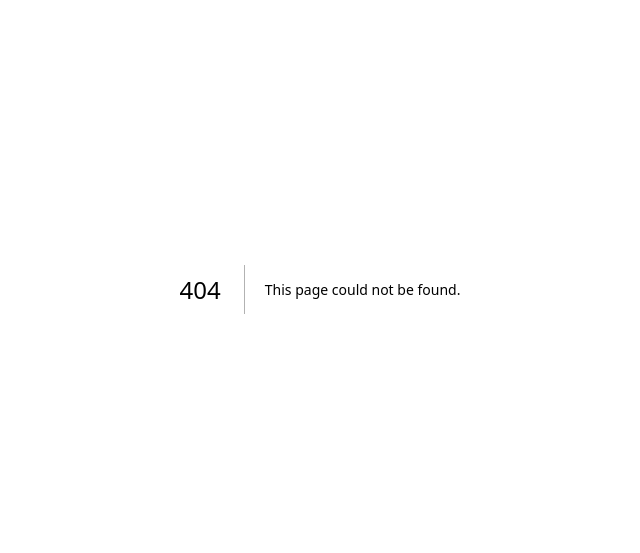
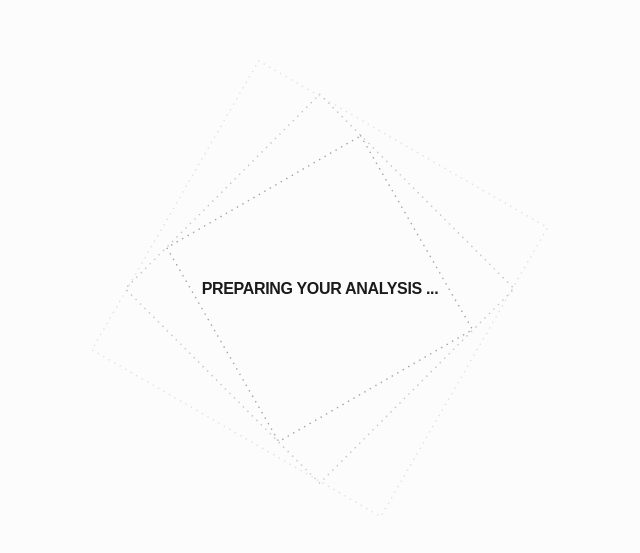
Before and after one commit to reaaland/skinstric-internship, a Next.js app: page /preparing in a window 1280 px wide. Before the commit this address had no page. Shown: the part 111-664 px from the top of the page, without its empty margins (320-960 px from the left). Built offline with nearby package versions, Linux system fonts and the light colour scheme.

Commit message:
Build preparing analysis screen

```diff
--- /dev/null
+++ b/src/app/preparing/page.tsx
@@ -0,0 +1,20 @@
+import Image from "next/image";
+
+export default function PreparingPage() {
+  return (
+    <main className="relative min-h-screen overflow-hidden bg-[#FCFCFC] text-[#1A1B1C]">
+      <Image
+        src="/assets/preparing-rombuses.svg"
+        alt=""
+        width={740}
+        height={740}
+        aria-hidden="true"
+        className="pointer-events-none absolute left-1/2 top-1/2 size-[min(72.3vh,90vw,740px)] -translate-x-1/2 -translate-y-1/2 object-contain"
+        />
+
+      <p className="absolute left-1/2 top-1/2 z-10 -translate-x-1/2 -translate-y-1/2 whitespace-nowrap text-center text-base font-semibold uppercase leading-6 tracking-[-0.02em]">
+        Preparing your analysis ...
+      </p>
+    </main>
+  );
+}
```
Also changed, not shown: public/assets/preparing-rombuses.svg (added).
